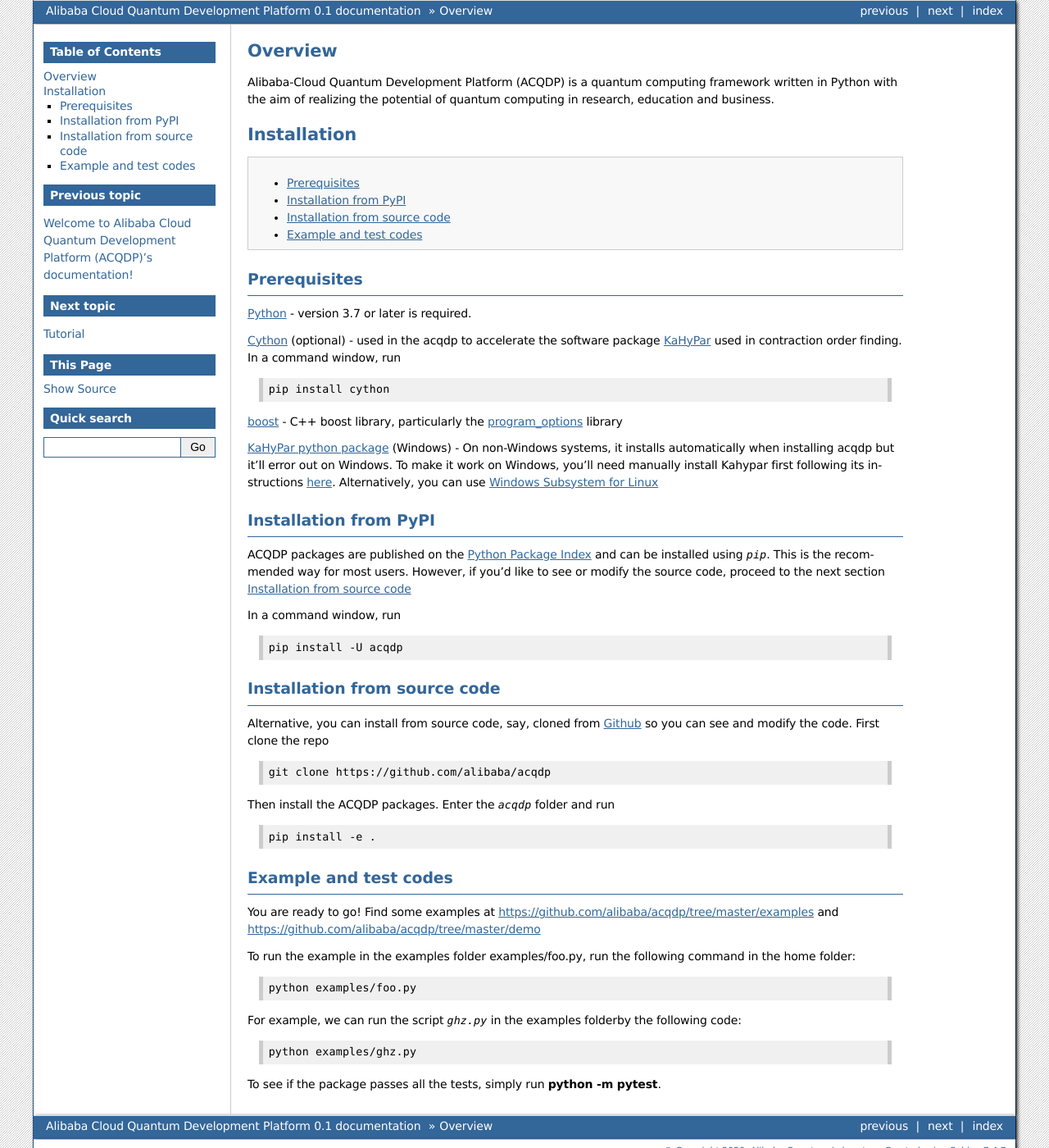
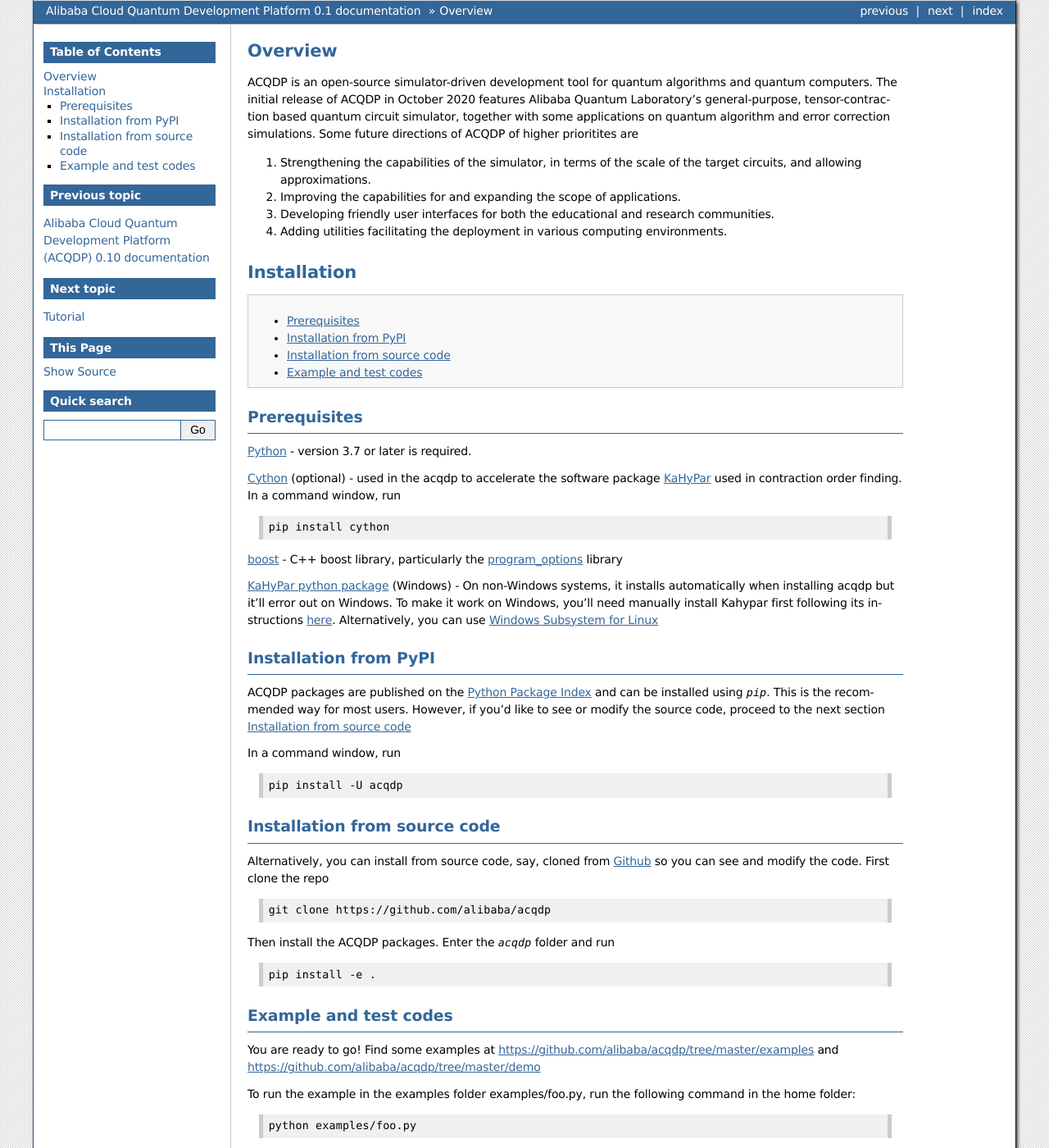
Before and after one commit to alibaba/acqdp, a Sphinx documentation site: the page built from docsource/source/installation.rst, in a window 1280 px wide and 1400 px high. Shown: the whole window at 82% size. Built offline with Sphinx 7.4.7, drawn with Linux system fonts in a browser that asks for light colours.

Commit message:
Mofidy documentation

```diff
--- a/docsource/source/index.rst
+++ b/docsource/source/index.rst
@@ -3,7 +3,7 @@
    You can adapt this file completely to your liking, but it should at least
    contain the root `toctree` directive.
 
-Welcome to Alibaba Cloud Quantum Development Platform (ACQDP)'s documentation!
+Alibaba Cloud Quantum Development Platform (ACQDP) 0.10 documentation
 ==============================================================================
 
 .. toctree::
--- a/docsource/source/installation.rst
+++ b/docsource/source/installation.rst
@@ -4,9 +4,12 @@
 Overview
 =================
 
-Alibaba-Cloud Quantum Development Platform (ACQDP) is a quantum computing framework written in Python with the aim of realizing the potential of quantum computing in research, education and business.
+ACQDP is an open-source simulator-driven development tool for quantum algorithms and quantum computers. The initial release of ACQDP in October 2020 features Alibaba Quantum Laboratory’s general-purpose, tensor-contraction based  quantum circuit simulator, together with some applications on quantum algorithm and error correction simulations. Some future directions of ACQDP of higher prioritites are
 
-
+1. Strengthening the capabilities of the simulator, in terms of the scale of the target circuits, and allowing approximations.
+2. Improving the capabilities for and expanding the scope of applications.
+3. Developing friendly user interfaces for both the educational and research communities.
+4. Adding utilities facilitating the deployment in various computing environments.
 
 =================
 Installation
@@ -54,7 +57,7 @@
 Installation from source code
 *****************************
 
-Alternative, you can install from source code, say, cloned from `Github <https://github.com/alibaba/acqdp>`__ so you can see and modify the code.
+Alternatively, you can install from source code, say, cloned from `Github <https://github.com/alibaba/acqdp>`__ so you can see and modify the code.
 First clone the repo
 
 .. code-block:: bash
```
Also changed, not shown: README.md (+6 -1 lines).
